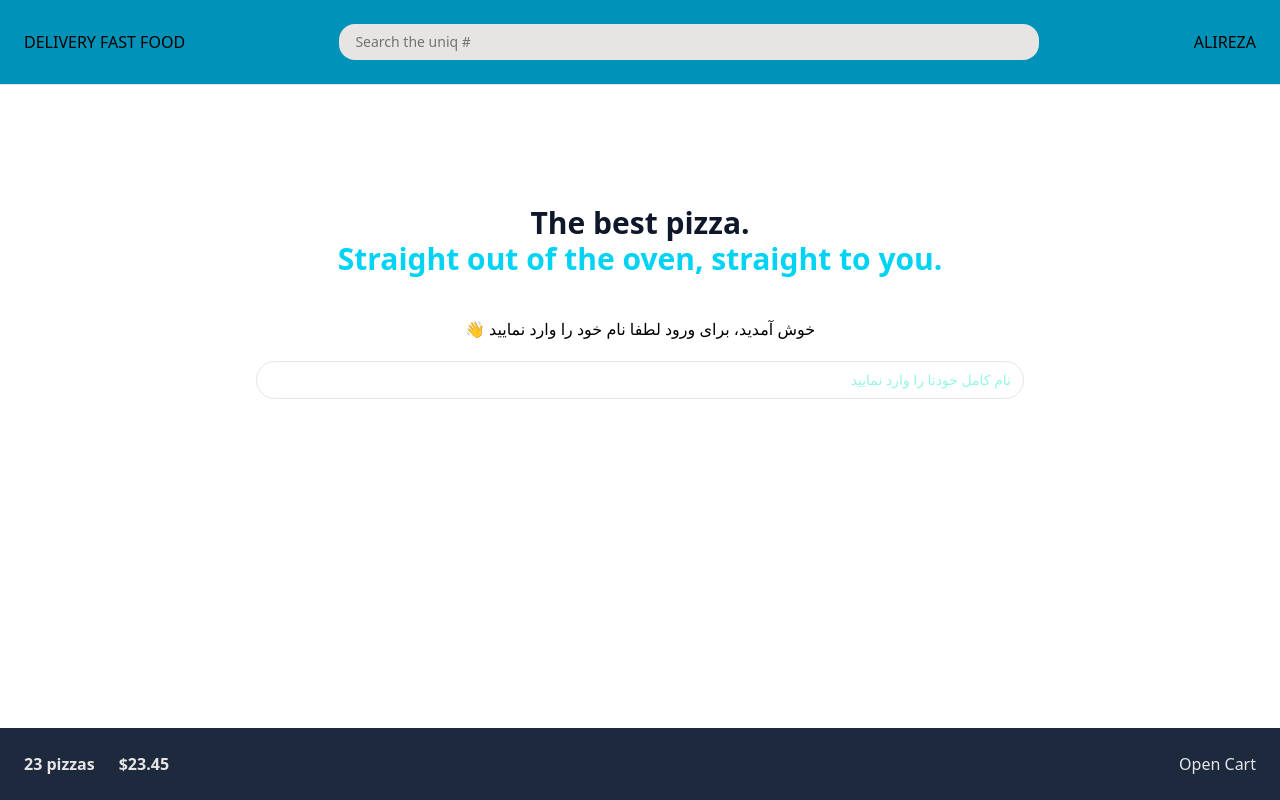
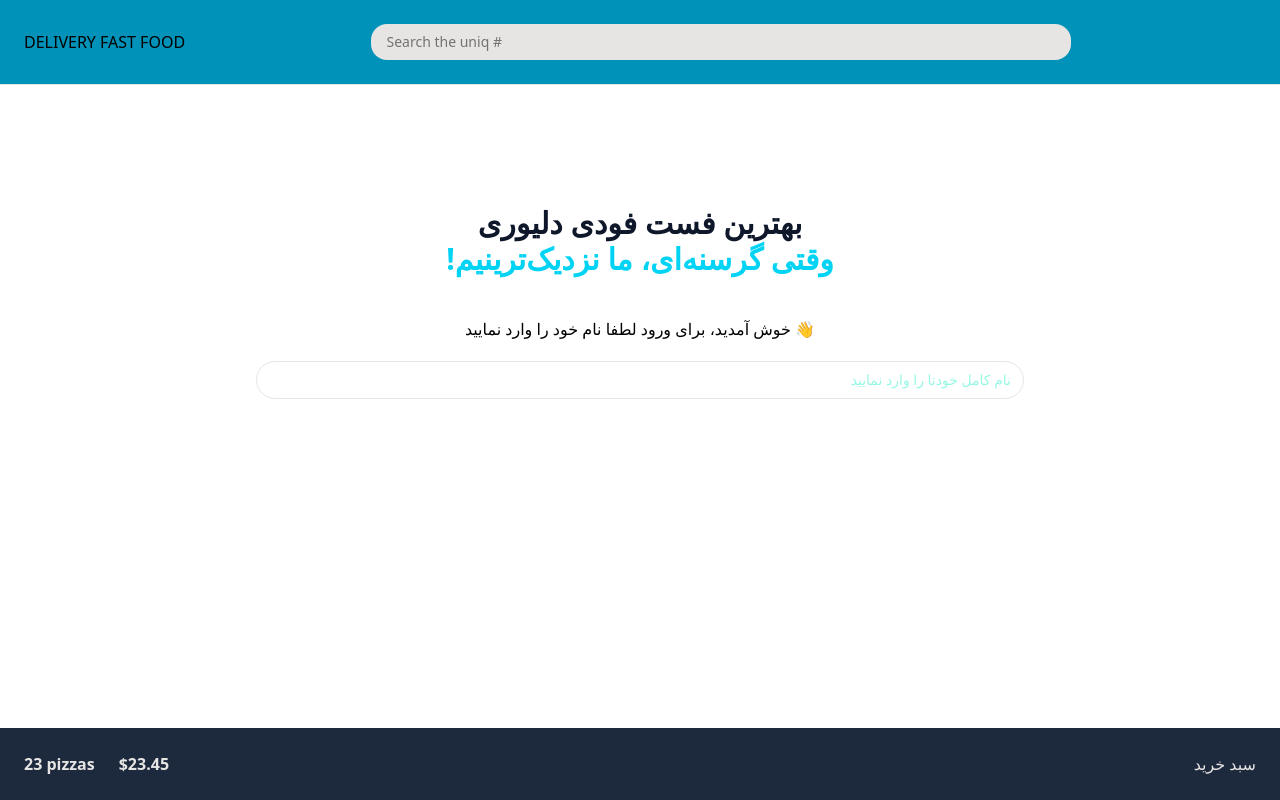
Before and after one commit to alirezaghnz/pizzadelivery, a React (Vite) app: page / in a window 1280 px wide. Built offline with nearby package versions, Linux system fonts and the light colour scheme.

Commit message:
add redux & use redux for username and user

```diff
--- a/package.json
+++ b/package.json
@@ -10,9 +10,11 @@
     "preview": "vite preview"
   },
   "dependencies": {
+    "@reduxjs/toolkit": "^2.8.2",
     "@tailwindcss/vite": "^4.1.11",
     "react": "^19.1.0",
     "react-dom": "^19.1.0",
+    "react-redux": "^9.2.0",
     "react-router-dom": "^7.6.3",
     "tailwindcss": "^4.1.11"
   },
--- a/src/features/cart/Cart.jsx
+++ b/src/features/cart/Cart.jsx
@@ -1,6 +1,7 @@
 import ButtonLink from "../../ui/ButtonLink";
 import Button from "../../ui/Button";
 import CartItem from "./CartItem";
+import { useSelector } from "react-redux";
 
 const fakeCart = [
   {
@@ -28,12 +29,13 @@ const fakeCart = [
 
 function Cart() {
   const cart = fakeCart;
+  const username = useSelector((state) => state.user.username);
 
   return (
-    <div className="px-4 py-3">
+    <div className="px-4 py-3" dir="rtl">
       <ButtonLink to="/menu">&larr; بازگشت به منو</ButtonLink>
       <h2 dir="rtl" className="mt-7 text-xl font-semibold">
-        سبد خرید
+        سبد خرید کاربر {username}
       </h2>
 
       <ul className="mt-3 divide-y divide-stone-300">
--- a/src/features/cart/CartOverview.jsx
+++ b/src/features/cart/CartOverview.jsx
@@ -7,7 +7,7 @@ function CartOverview() {
         <span>23 pizzas</span>
         <span>$23.45</span>
       </p>
-      <Link to="/cart">Open Cart</Link>
+      <Link to="/cart">سبد خرید</Link>
     </div>
   );
 }
--- a/src/features/order/CreateOrder.jsx
+++ b/src/features/order/CreateOrder.jsx
@@ -1,6 +1,7 @@
 import { Form, redirect, useActionData, useNavigation } from "react-router-dom";
 import { createOrder } from "../../services/apiRestaurant";
 import Button from "../../ui/Button";
+import { useSelector } from "react-redux";
 
 // https://uibakery.io/regex-library/phone-number
 const isValidPhone = (str) =>
@@ -34,6 +35,7 @@ const fakeCart = [
 
 function CreateOrder() {
   // const [withPriority, setWithPriority] = useState(false);
+  const username = useSelector((state) => state.user.username);
   const cart = fakeCart;
   const navigation = useNavigation();
   const isSubmitting = navigation.state === "submitting";
@@ -54,6 +56,7 @@ function CreateOrder() {
             placeholder="نام خود را وارد نمایید"
             type="text"
             name="customer"
+            defaultValue={username}
             required
           />
         </div>
--- a/src/features/user/CreateUser.jsx
+++ b/src/features/user/CreateUser.jsx
@@ -1,11 +1,19 @@
 import { useState } from "react";
 import Button from "../../ui/Button";
+import { useDispatch } from "react-redux";
+import { updateName } from "./userSlice";
+import { useNavigate } from "react-router-dom";
 
 function CreateUser() {
   const [username, setUsername] = useState("");
+  const dispatch = useDispatch();
+  const navigate = useNavigate();
 
   function handleSubmit(e) {
     e.preventDefault();
+    if (!username) return;
+    dispatch(updateName(username));
+    navigate("/menu");
   }
 
   return (
--- a/src/features/user/Username.jsx
+++ b/src/features/user/Username.jsx
@@ -1,7 +1,10 @@
+import { useSelector } from "react-redux";
+
 export default function Username() {
+  const username = useSelector((state) => state.user.username);
   return (
     <div className="hidden sm:block">
-      <p>Alireza</p>
+      <p>{username}</p>
     </div>
   );
 }
--- a/src/features/user/userSlice.js
+++ b/src/features/user/userSlice.js
@@ -1,4 +1,4 @@
-function getPosition() {
+/* function getPosition() {
   return new Promise(function (resolve, reject) {
     navigator.geolocation.getCurrentPosition(resolve, reject);
   });
@@ -19,3 +19,22 @@ async function fetchAddress() {
   // 3) Then we return an object with the data that we are interested in
   return { position, address };
 }
+*/
+
+import { createSlice } from "@reduxjs/toolkit";
+
+const initialState = {
+  username: "",
+};
+const userSlice = createSlice({
+  name: "user",
+  initialState,
+  reducers: {
+    updateName(state, action) {
+      state.username = action.payload;
+    },
+  },
+});
+
+export const { updateName } = userSlice.actions;
+export default userSlice.reducer;
--- a/src/main.jsx
+++ b/src/main.jsx
@@ -3,9 +3,13 @@ import { createRoot } from "react-dom/client";
 import "./index.css";
 
 import App from "./App.jsx";
+import { Provider } from "react-redux";
+import store from "./store";
 
 createRoot(document.getElementById("root")).render(
   <StrictMode>
-    <App />
+    <Provider store={store}>
+      <App />
+    </Provider>
   </StrictMode>
 );
--- /dev/null
+++ b/src/store.js
@@ -0,0 +1,10 @@
+import { configureStore } from "@reduxjs/toolkit";
+import userReducer from "./features/user/userSlice";
+
+const store = configureStore({
+  reducer: {
+    user: userReducer,
+  },
+});
+
+export default store;
--- a/src/ui/Home.jsx
+++ b/src/ui/Home.jsx
@@ -1,16 +1,23 @@
+import { useSelector } from "react-redux";
 import CreateUser from "../features/user/CreateUser";
+import Button from "./Button";
 
 function Home() {
+  const username = useSelector((state) => state.user.username);
   return (
-    <div className="my-10 text-center sm:my-20">
-      <h1 className=" font-bold text-3xl  text-slate-900 p-6 sm:p-10 ">
-        The best pizza.
+    <div className="my-10 text-center sm:my-20" dir="rtl">
+      <h1 className=" font-bold text-3xl  text-slate-900 p-6 sm:p-10  ">
+        بهترین فست فودی دلیوری
         <br />
-        <span className="text-cyan-400">
-          Straight out of the oven, straight to you.
-        </span>
+        <span className="text-cyan-400">وقتی گرسنه‌ای، ما نزدیک‌ترینیم!</span>
       </h1>
-      <CreateUser />
+      {username === "" ? (
+        <CreateUser />
+      ) : (
+        <Button to="/menu" type="primary">
+          {username} عزیز، لطفا برای ادامه خرید کلیک کنید
+        </Button>
+      )}
     </div>
   );
 }
```
Also changed, not shown: 1 other file (tests, documents, lock files or other folders).
